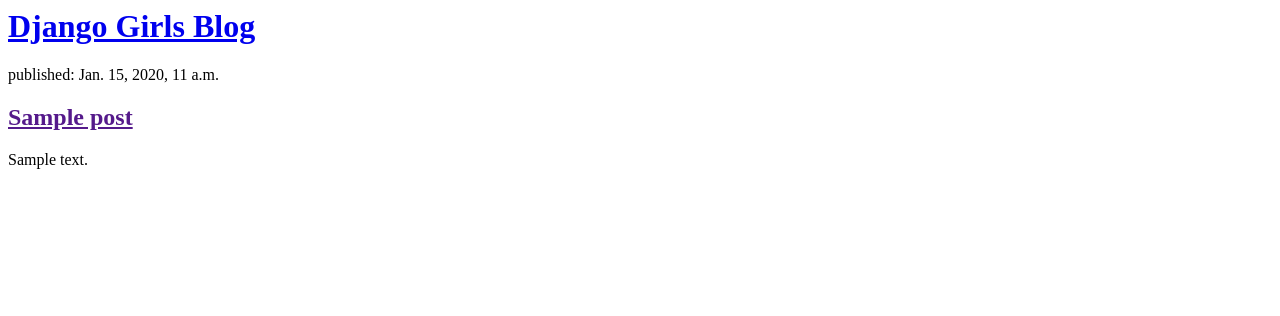
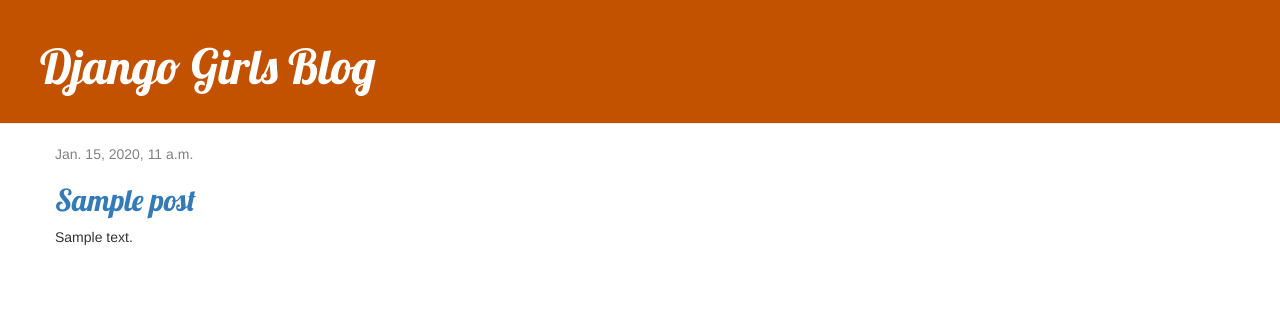
Before and after one commit to benceh90/my-first-blog, a Django app: page / in a window 1280 px wide. Shown: the top 316 px of the page. Run offline with Django 3.2, Linux system fonts and the light colour scheme; tables that the repository leaves empty hold one stand-in row (values such as "Sample post"); some libraries are stand-ins or nearby versions.

Commit message:
Post_detail

```diff
--- /dev/null
+++ b/blog/static/blog/css/blog.css
@@ -0,0 +1,4 @@
+h1 a, h2 a {
+  color: #C25100;
+  font-family: 'Lobster';
+}
--- /dev/null
+++ b/blog/static/css/blog.css
@@ -0,0 +1,46 @@
+.page-header {
+    background-color: #C25100;
+    margin-top: 0;
+    padding: 20px 20px 20px 40px;
+}
+
+.page-header h1, .page-header h1 a, .page-header h1 a:visited, .page-header h1 a:active {
+    color: #ffffff;
+    font-size: 36pt;
+    text-decoration: none;
+}
+
+.content {
+    margin-left: 40px;
+}
+
+h1, h2, h3, h4 {
+    font-family: 'Lobster', cursive;
+}
+
+.date {
+    color: #828282;
+}
+
+.save {
+    float: right;
+}
+
+.post-form textarea, .post-form input {
+    width: 100%;
+}
+
+.top-menu, .top-menu:hover, .top-menu:visited {
+    color: #ffffff;
+    float: right;
+    font-size: 26pt;
+    margin-right: 20px;
+}
+
+.post {
+    margin-bottom: 70px;
+}
+
+.post h1 a, .post h1 a:visited {
+    color: #000000;
+}
--- /dev/null
+++ b/blog/templates/blog/base.html
@@ -0,0 +1,22 @@
+{% load static %}
+<html>
+    <head>
+        <title>Django Girls blog</title>
+        <link rel="stylesheet" href="//maxcdn.bootstrapcdn.com/bootstrap/3.2.0/css/bootstrap.min.css">
+        <link rel="stylesheet" href="//maxcdn.bootstrapcdn.com/bootstrap/3.2.0/css/bootstrap-theme.min.css">
+        <link href='//fonts.googleapis.com/css?family=Lobster&subset=latin,latin-ext' rel='stylesheet' type='text/css'>
+        <link rel="stylesheet" href="{% static 'css/blog.css' %}">
+    </head>
+<body>
+    <div class="page-header">
+        <h1><a href="/">Django Girls Blog</a></h1>
+    </div>
+    <div class="content container">
+        <div class="row">
+            <div class="col-md-8">
+            {% block content %}
+            {% endblock %}
+            </div>
+        </div>
+    </div>
+</body>
--- a/blog/templates/blog/post_list.html
+++ b/blog/templates/blog/post_list.html
@@ -1,11 +1,12 @@
-<div>
-    <h1><a href="/">Django Girls Blog</a></h1>
-</div>
-
-{% for post in posts %}
-    <div>
-        <p>published: {{ post.published_date }}</p>
-        <h2><a href="">{{ post.title }}</a></h2>
-        <p>{{ post.text|linebreaksbr }}</p>
-    </div>
-{% endfor %}
+{% extends 'blog/base.html' %}
+{% block content %}
+  {% for post in posts %}
+      <div class="post">
+          <div class="date">
+              {{ post.published_date }}
+          </div>
+          <h2><a href="{% url 'post_detail' pk=post.pk %}">{{ post.title }}</a></h2>
+          <p>{{ post.text|linebreaksbr }}</p>
+      </div>
+  {% endfor %}
+{% endblock %}
--- a/blog/urls.py
+++ b/blog/urls.py
@@ -3,4 +3,5 @@ from . import views
 
 urlpatterns = [
     path('', views.post_list, name='post_list'),
+    path('post/<int:pk>/', views.post_detail, name='post_detail'),
 ]
--- a/blog/views.py
+++ b/blog/views.py
@@ -1,7 +1,11 @@
-from django.shortcuts import render
+from django.shortcuts import render, get_object_or_404
 from django.utils import timezone
 from .models import Post
 def post_list(request):
     posts = Post.objects.order_by('published_date')
     return render(request, 'blog/post_list.html', {'posts': posts})
+
+def post_detail(request, pk):
+    post = get_object_or_404(Post, pk=pk)
+    return render(request, 'blog/post_detail.html', {'post': post})
 # Create your views here.
--- a/myblog/settings.py
+++ b/myblog/settings.py
@@ -120,3 +120,5 @@ USE_TZ = True
 
 STATIC_URL = '/static/'
 STATIC_ROOT = os.path.join(BASE_DIR, 'static')
+STATICFILES_DIR = [
+    os.path.join(BASE_DIR, 'static')]
```
Also changed, not shown: blog/templates/blog/post_detail.html (added, +13 -0 lines).
